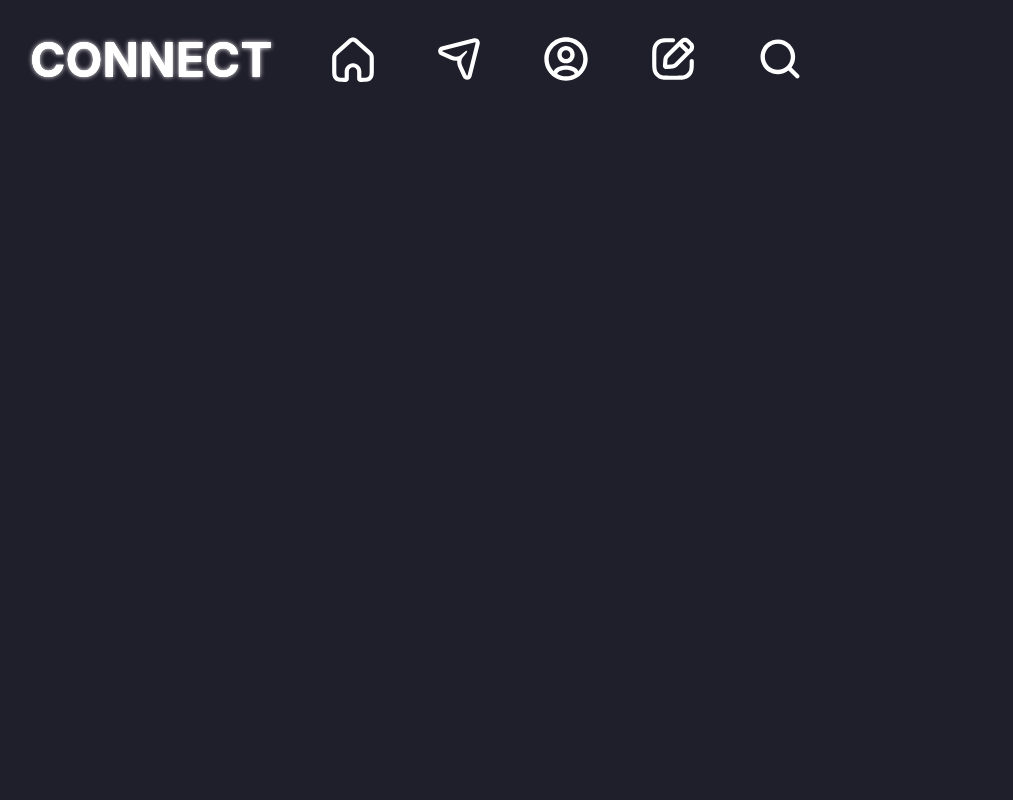
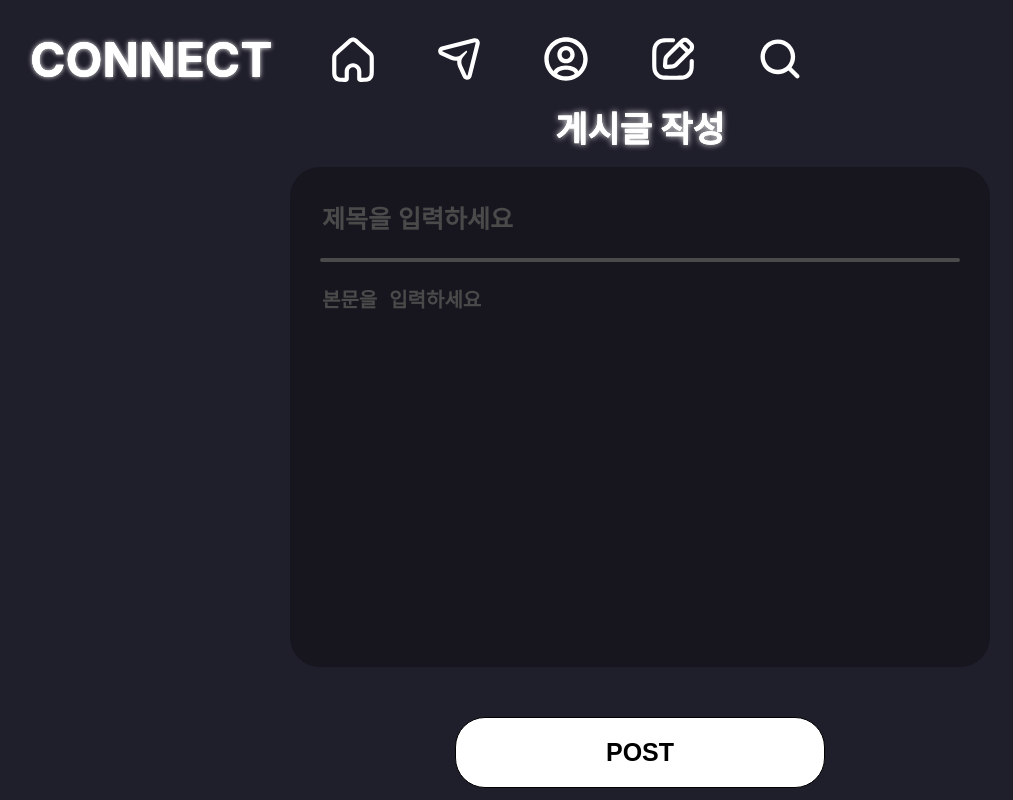
Before and after one commit to tlsgmltjd/connect-client, a React (Vite) app: page /boards in a window 1280 px wide. Before the commit this address had no page. Shown: the whole page, without its empty margins (0-1013 px from the left). Built offline with nearby package versions, Linux system fonts and the light colour scheme; sample sign-in values are in the browser's storage.

Commit message:
Add Board form style

```diff
--- a/package.json
+++ b/package.json
@@ -11,6 +11,7 @@
   },
   "dependencies": {
     "axios": "^1.6.1",
+    "http-proxy-middleware": "^2.0.6",
     "react": "^18.2.0",
     "react-dom": "^18.2.0",
     "react-router-dom": "^6.18.0",
--- a/src/App.jsx
+++ b/src/App.jsx
@@ -1,5 +1,4 @@
 import { Route, Routes } from "react-router-dom";
-import styled from "styled-components";
 import PrivateRoute from "./components/PrivateRouter";
 
 import * as P from "./pages";
@@ -14,7 +13,7 @@ function App() {
         <Route path="/login" element={<P.LoginPage />} />
         <Route path="/" element={<PrivateRoute element={<P.MainPage />} />} />
         <Route
-          path="/board"
+          path="/boards"
           element={<PrivateRoute element={<P.BoardPage />} />}
         />
       </Routes>
--- a/src/components/Header/index.jsx
+++ b/src/components/Header/index.jsx
@@ -29,7 +29,7 @@ export default function Header() {
           <ProfileIcon />
         </S.LinkButton>
       </Link>
-      <Link to="/board">
+      <Link to="/boards">
         <S.LinkButton>
           <BoardIcon />
         </S.LinkButton>
--- a/src/main.jsx
+++ b/src/main.jsx
@@ -75,6 +75,11 @@ input::placeholder {
     color: #4a4a4a;
     font-size: 25px;
   }
+
+  textarea::placeholder {
+    color: #4a4a4a;
+    font-size: 20px;
+  }
 `;
 
 ReactDOM.createRoot(document.getElementById("root")).render(
--- a/src/pages/BoardPage/index.jsx
+++ b/src/pages/BoardPage/index.jsx
@@ -6,8 +6,9 @@ export default function BoardPage() {
       <S.Title>게시글 작성</S.Title>
       <S.BoardForm>
         <S.BoardBox>
-          <S.TitleInput />
-          <S.ContentInput />
+          <S.TitleInput placeholder="제목을 입력하세요" />
+          <S.Border />
+          <S.ContentInput placeholder="본문을 입력하세요" />
         </S.BoardBox>
         <S.SubmitButton>POST</S.SubmitButton>
       </S.BoardForm>
--- a/src/pages/BoardPage/style.js
+++ b/src/pages/BoardPage/style.js
@@ -16,6 +16,7 @@ export const BoardBox = styled.article`
   background: #17161f;
   padding: 30px;
   display: flex;
+  flex-direction: column;
   align-items: center;
   justify-content: center;
 `;
@@ -24,9 +25,62 @@ export const BoardForm = styled.form`
   display: flex;
   flex-direction: column;
   align-items: center;
-  gap: 100px;
+  gap: 50px;
 `;
-export const Title = styled.h1``;
-export const TitleInput = styled.input``;
-export const ContentInput = styled.input``;
-export const SubmitButton = styled.button``;
+export const Title = styled.h1`
+  color: white;
+  font-size: 35px;
+  text-shadow: 0 0 0px #fff, 0 0 0px #fff, 0 0 6px #fff;
+  padding: 20px;
+`;
+
+export const TitleInput = styled.input`
+  width: 100%;
+  height: 50px;
+  background-color: rgba(0, 0, 0, 0);
+  outline: none;
+  border: none;
+  color: white;
+  font-size: 32px;
+  font-weight: 600;
+`;
+
+export const Border = styled.div`
+  border: 2px solid #4a4a4a;
+  width: 100%;
+  border-radius: 30px;
+  margin: 20px 0 20px 0;
+`;
+
+export const ContentInput = styled.textarea`
+  width: 100%;
+  height: 100%;
+  background-color: rgba(0, 0, 0, 0);
+  outline: none;
+  border: none;
+  color: white;
+  font-size: 20px;
+  font-weight: 600;
+  resize: none;
+`;
+export const SubmitButton = styled.button`
+  border: none;
+  border-radius: 30px;
+  background-color: white;
+  display: flex;
+  justify-content: center;
+  align-items: center;
+  font-size: 25px;
+  font-weight: 700;
+  padding: 20px 150px 20px 150px;
+  cursor: pointer;
+  transition: 0.3s ease;
+  border: 1px solid;
+
+  &:hover {
+    background-color: #1f1e2b;
+    border: 1px solid white;
+    color: white;
+    transition: 0.3s ease;
+  }
+`;
--- a/src/pages/MainPage/index.jsx
+++ b/src/pages/MainPage/index.jsx
@@ -3,7 +3,6 @@ import { CommentIcon } from "../../assets/CommentIcon";
 import { HeartIcon } from "../../assets/HeartIcon";
 import { InfoIcon } from "../../assets/InfoIcon";
 import { InfoUserIcon } from "../../assets/InfoUserIcon";
-import Header from "../../components/Header";
 import * as S from "./style";
 import axios from "axios";
 
--- a/src/pages/MainPage/style.js
+++ b/src/pages/MainPage/style.js
@@ -2,7 +2,7 @@ import styled from "styled-components";
 
 export const Container = styled.div`
   width: 100%;
-  height: 100vh;
+  height: 80vh;
 `;
 
 export const BoardContainer = styled.div`
```
Also changed, not shown: 1 other file (tests, documents, lock files or other folders).
